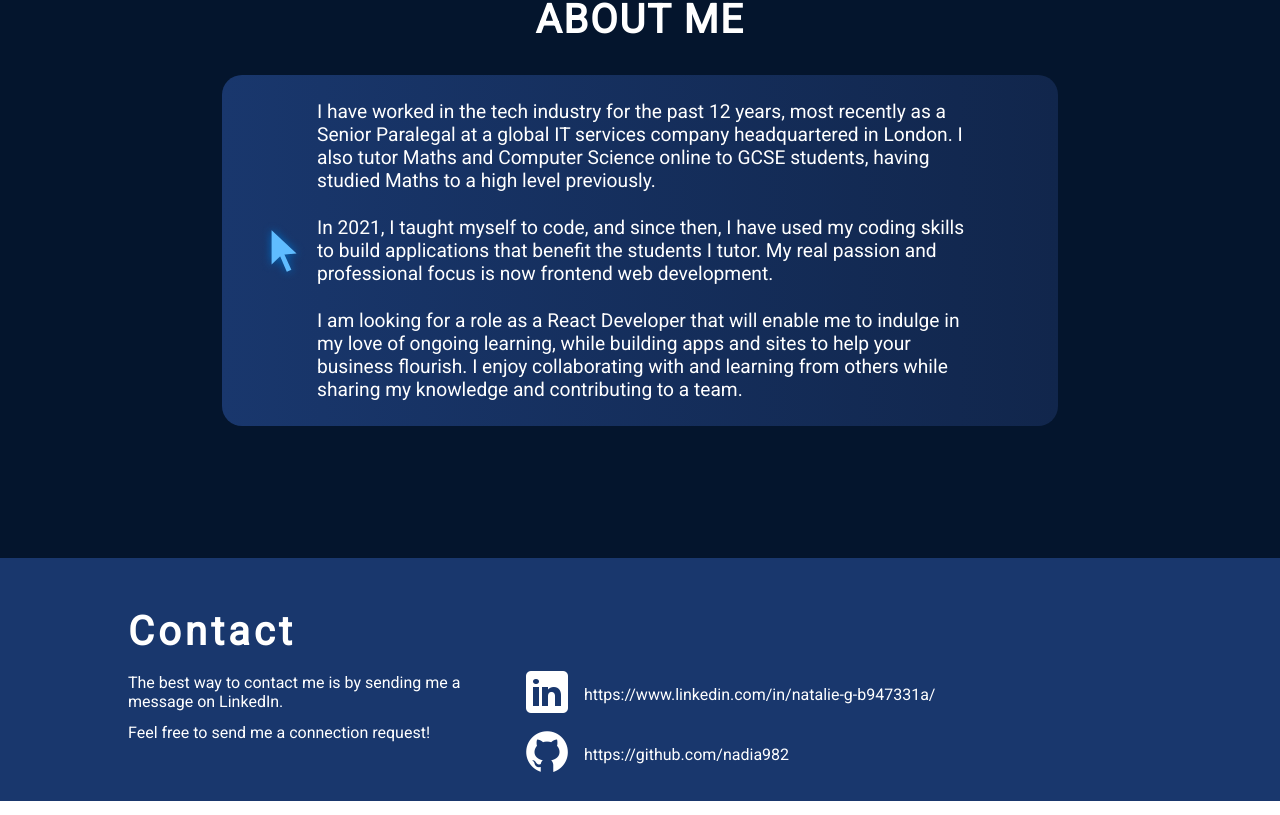
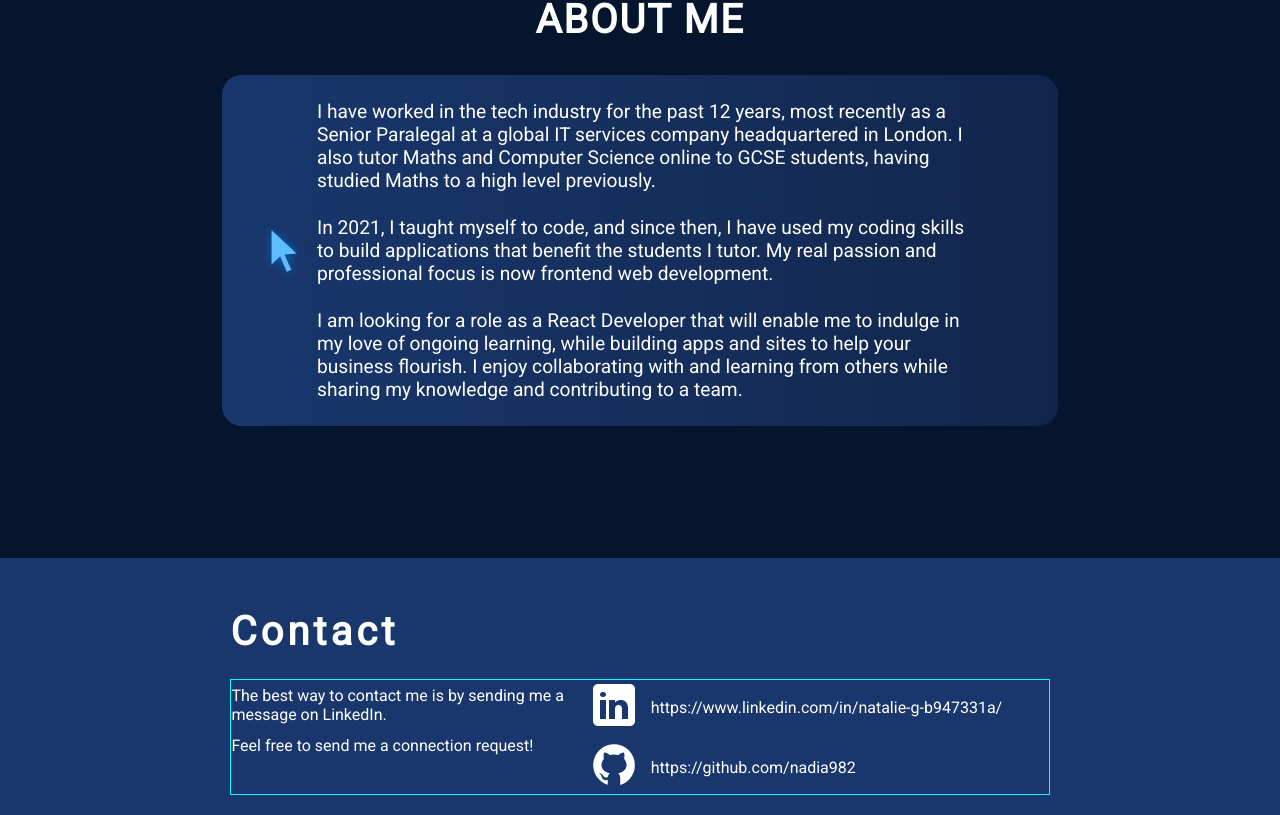
Before and after one commit to Nadia982/portfolio-2024-05, a React (Vite) app: page / in a window 1280 px wide. Shown: the part 2094-2909 px from the top of the page. Built offline with nearby package versions, Linux system fonts and the light colour scheme.

Commit message:
updated footer styling

```diff
--- a/src/components/About/About.module.css
+++ b/src/components/About/About.module.css
@@ -24,7 +24,6 @@
 .content {
   display: flex;
   align-items: center;
-
 }
 
 .aboutItems {
@@ -67,7 +66,7 @@
   padding-right: 3rem;
 }
 
-@media screen and (max-width:830px) {
+@media screen and (max-width: 830px) {
   .container {
     background-color: transparent;
     padding-left: 0;
@@ -78,7 +77,7 @@
     flex-direction: column;
   }
 
-    .aboutImage{
+  .aboutImage {
     display: none;
   }
 
--- a/src/components/Contact/Contact.module.css
+++ b/src/components/Contact/Contact.module.css
@@ -9,8 +9,10 @@
 
 .content {
   display: flex;
-  /* justify-content: space-evenly; */
-  width: 100vw;
+  justify-content: space-between;
+  border: 1px solid cyan;
+  width: 80%;
+  margin: 0 auto;
   padding: 0;
   gap: 20px;
 }
@@ -19,12 +21,13 @@
   font-size: var(--font-xl);
   font-weight: 700;
   letter-spacing: 4px;
-  margin-bottom: 12px;
+  width: 80%;
+  margin: 0 auto 24px;
 }
 
 .text {
   margin-top: 6px;
-  flex: 1 1 25%;
+  flex: 1 1 35%;
   display: flex;
   gap: 12px;
   flex-direction: column;
@@ -37,7 +40,7 @@
 }
 
 .links {
-  flex: 1 0 65%;
+  flex: 1 0 50%;
   display: flex;
   flex-direction: column;
   align-items: flex-start;
@@ -57,6 +60,15 @@
   font-weight: 400;
 }
 
+.link a:focus{
+ /* border: 1px solid transparent; */
+ outline: 2px solid white;
+}
+.link a:hover{
+    filter: brightness(.9);
+    box-shadow: 0 0 7px 0 #fff;
+}
+
 @media screen and (max-width: 830px) {
   .content {
     flex-direction: column;
```
Also changed, not shown: src/index.css (line endings or trailing spaces). Lines whose indentation alone changed are shown as unchanged.
